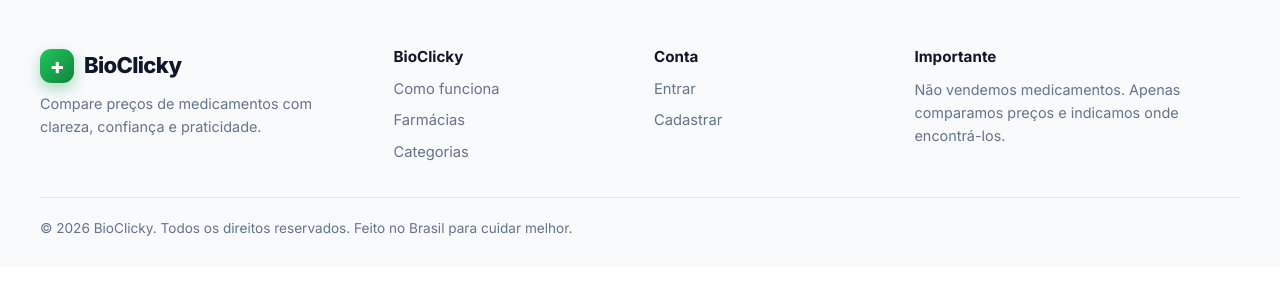
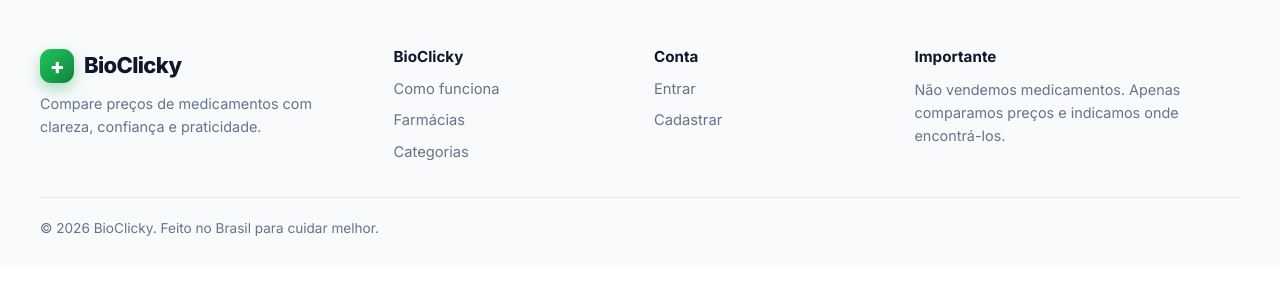
Before and after one commit to Bioclicky/bioclicky-certo, a Node server app: page /cadastro in a window 1280 px wide. Shown: the part 825-1109 px from the top of the page. Run offline with Node 20, Linux system fonts and the light colour scheme.

Commit message:
texto retirado

```diff
--- a/app/views/partials/footer.ejs
+++ b/app/views/partials/footer.ejs
@@ -29,7 +29,7 @@
       <p>Não vendemos medicamentos. Apenas comparamos preços e indicamos onde encontrá-los.</p>
     </aside>
   </section>
-  <p class="footer-copy">© 2026 BioClicky. Todos os direitos reservados. Feito no Brasil para cuidar melhor.</p>
+  <p class="footer-copy">© 2026 BioClicky. Feito no Brasil para cuidar melhor.</p>
 </footer>
 
 <%- include('navegacao') %>
```
